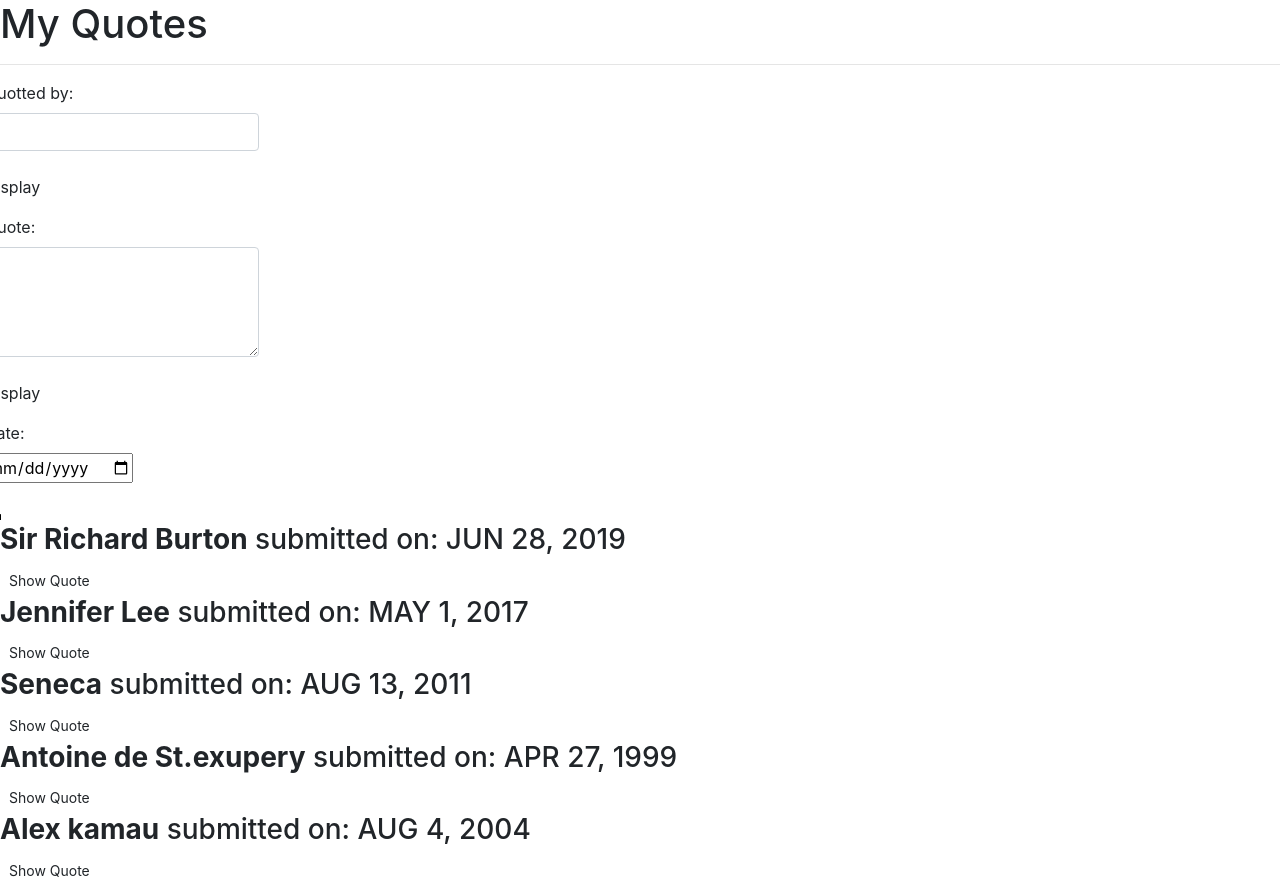
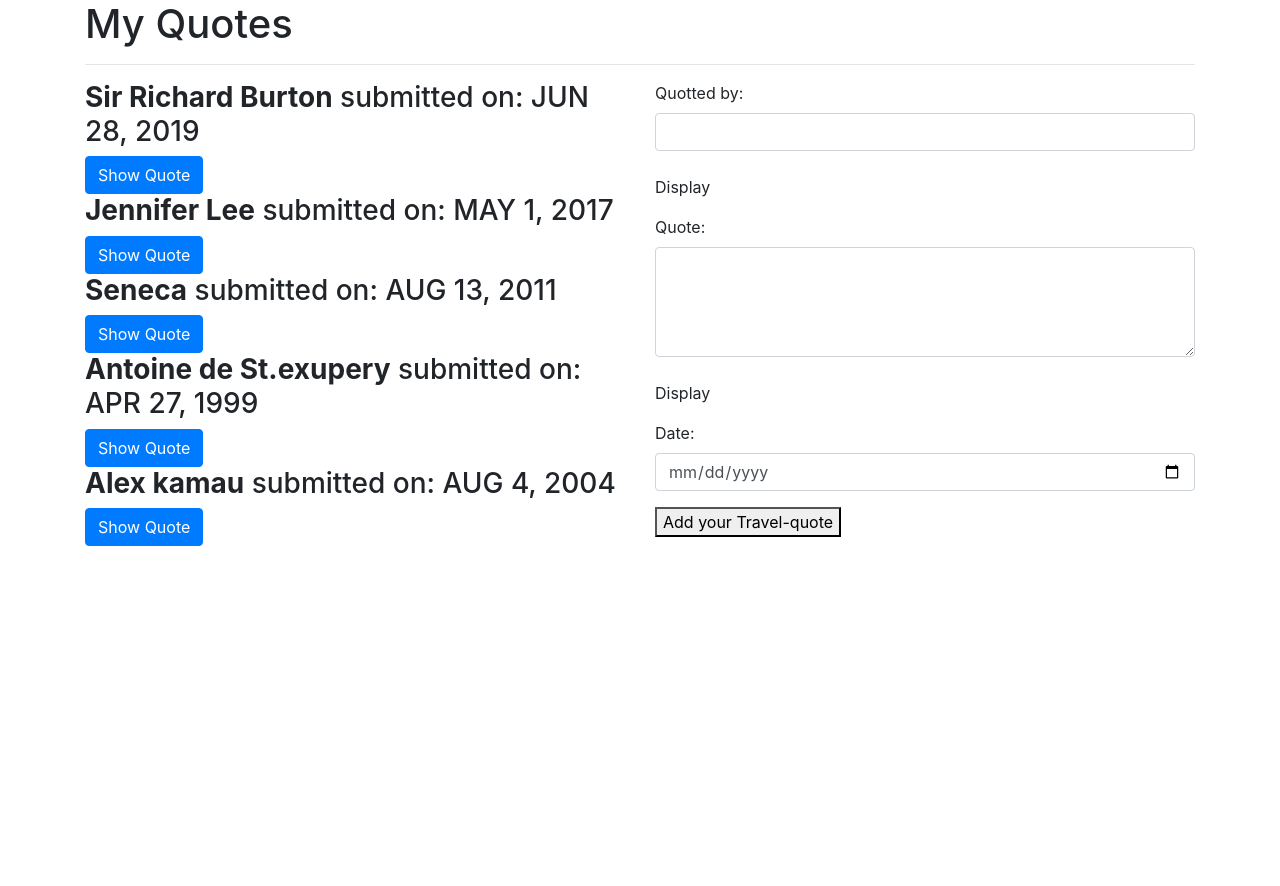
Before and after one commit to dan-jugz/travelQuote, an Angular app: page / in a window 1280 px wide. After the commit the page ends 800 px from the top, so only its background shows below. Built offline with nearby package versions, Linux system fonts and the light colour scheme.

Commit message:
the buttons to show more

```diff
--- a/src/app/app.component.html
+++ b/src/app/app.component.html
@@ -1 +1,3 @@
-<app-quote></app-quote>
+<div class="container">
+    <app-quote></app-quote>
+</div>
--- a/src/app/quote-form/quote-form.component.html
+++ b/src/app/quote-form/quote-form.component.html
@@ -1,5 +1,3 @@
-<div class="container-fluid">
-  <div class="row">
     <form (ngSubmit)='submitQuote()' #quoteForm='ngForm'>
       <div class="form-group">
         <label for="name">Quotted by:</label>
@@ -26,13 +24,11 @@
       <div class="form-group">
         <label for="complete">Date:</label>
         <br>
-        <input type='date' id="complete" [(ngModel)]="newQuote.completeDate" name="completeDate" #completeDate="ngModel"
+        <input type='date' id="complete" [(ngModel)]="newQuote.completeDate" class="form-control" name="completeDate" #completeDate="ngModel"
           required>
         <div [hidden]="completeDate.valid || completeDate.pristine" class="alert alert-danger">
           <p>Date is Required</p>
         </div>
       </div>
-      <button type="submit" id="button"></button>
+      <button type="submit" id="button" >Add your Travel-quote</button>
     </form>
-  </div>
-</div>
--- a/src/app/quote/quote.component.html
+++ b/src/app/quote/quote.component.html
@@ -1,12 +1,16 @@
 <h1 class="quotesheader">My Quotes</h1>
 <hr>
 <div class="row">
-    <app-quote-form (addQuote)="addNewQuote($event)"></app-quote-form>
- </div>
- <div *ngFor='let quote of quotes;let i = index'>
-    <h3 id="{{i}}" appStrikethrough><strong>{{quote.name}}</strong> submitted on: {{quote.completeDate|date|uppercase}}</h3>
-    <div>  <a class="btn btn-sm animated-button thar-one" (click)='toggleDetails(i)'>Show Quote</a> </div>
-    <div class="row" *ngIf="quote.showQuote">
+
+  <div class="col-md-6">
+    <div *ngFor='let quote of quotes;let i = index'>
+      <h3 id="{{i}}" appStrikethrough><strong>{{quote.name}}</strong> submitted on: {{quote.completeDate|date|uppercase}}</h3>
+      <button class="btn btn-primary" (click)='toggleDetails(i)'>Show Quote</button>
       <app-quote-details *ngIf="quote.showQuote" [quote]='quote' (isComplete)='deleteQuote($event,i)'></app-quote-details>
     </div>
+  </div>
+      <div class="col-md-6">
+
+        <app-quote-form (addQuote)="addNewQuote($event)"></app-quote-form>
+      </div>
 </div>
```
